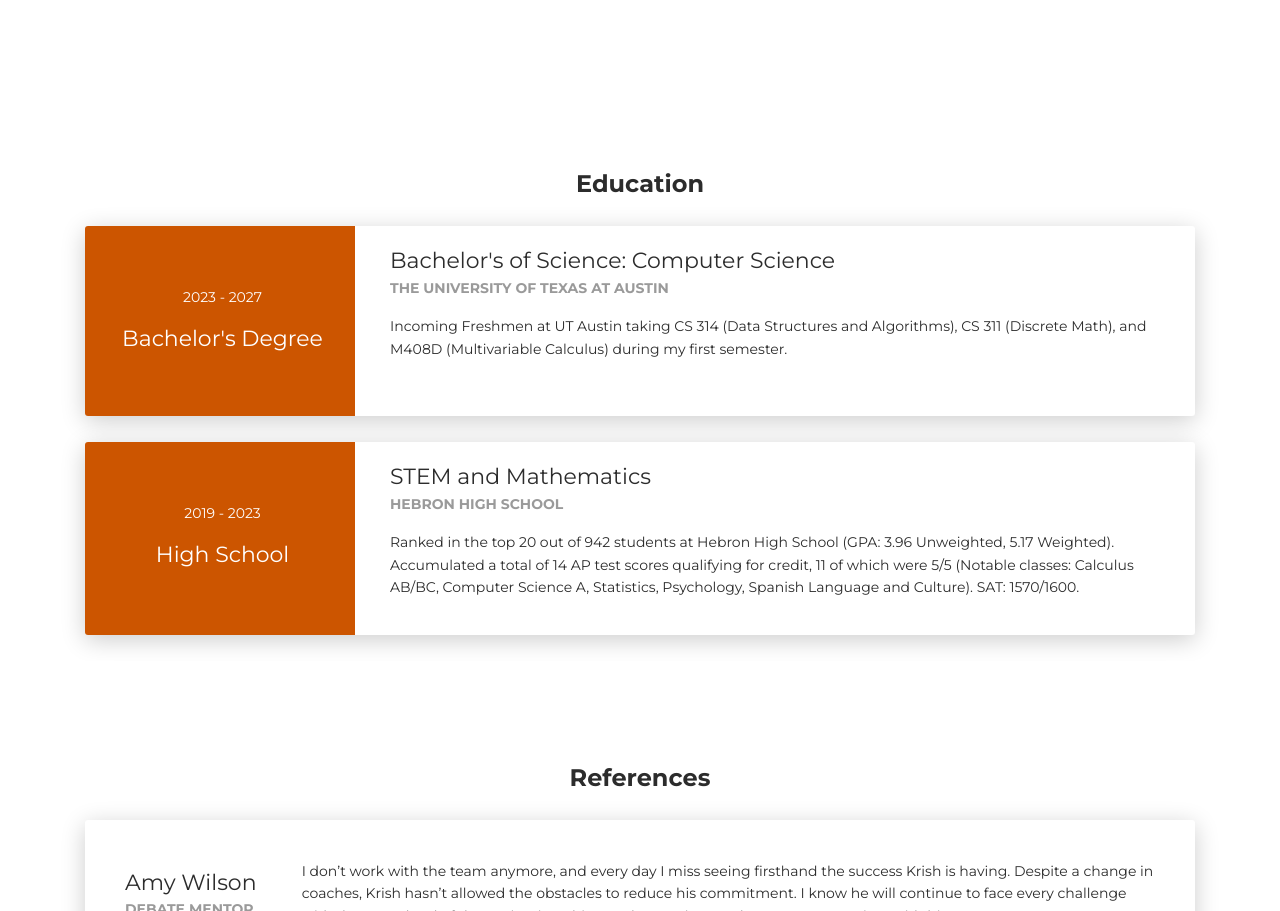
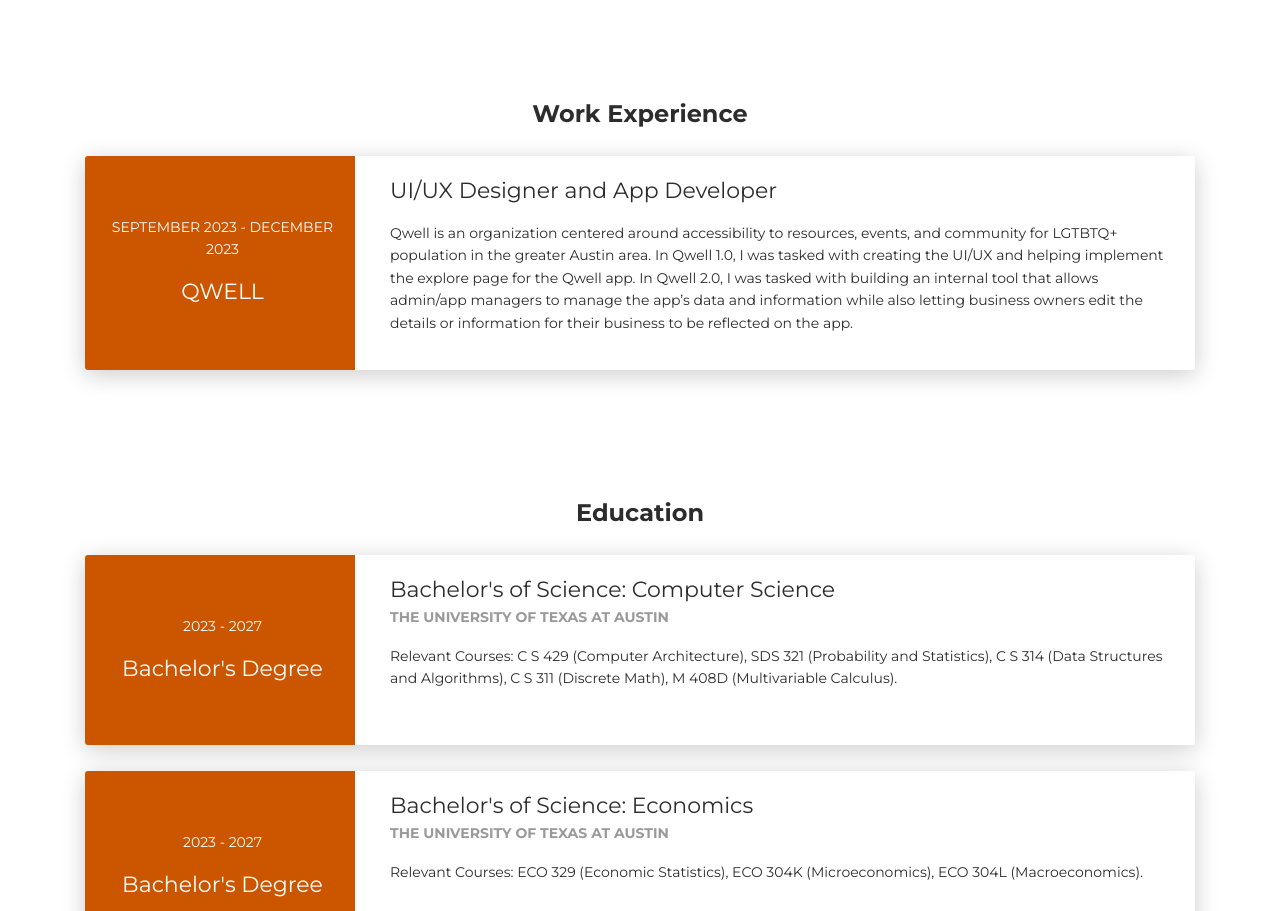
Before and after one commit to krishshah765/krishshah765.github.io, a plain HTML site: page index.html in a window 1280 px wide. Shown: the part 1889-2800 px from the top of the page. Drawn offline with Linux system fonts and the light colour scheme.

Commit message:
version 2.1

```diff
--- a/index.html
+++ b/index.html
@@ -59,7 +59,7 @@
         <div class="content-center">
           <div class="cc-profile-image"><a href="#"><img src="images/Longhorn.jpg" alt="Image"/></a></div>
           <div class="h2 title">Krish Shah</div>
-          <p class="category text-white">Computer Science student at UT Austin</p>
+          <p class="category text-white">Computer Science and Economics student at UT Austin</p>
         </div>
       </div>
       <div class="section">
@@ -77,7 +77,7 @@
         <div class="col-lg-6 col-md-12">
           <div class="card-body">
             <div class="h4 mt-0 title">About</div>
-            <p>Hello! My name is Krish Shah. I am a student at The University of Texas at Austin pursing a degree in Computer Science!</p>
+            <p>Hello! My name is Krish Shah. I am a student at The University of Texas at Austin pursing a dual-degree in Computer Science and Economics!</p>
             <p>With a blended background in Software Engineering, UI/UX design, and Visual Arts, I hope to delve into the field of Human-Computer Interaction.</p>
           </div>
         </div>
@@ -292,25 +292,29 @@
   </div>
 </div>
 <div class="section" id="experience">
-  <!-- <div class="container cc-experience">
+  <div class="container cc-experience">
     <div class="h4 text-center mb-4 title">Work Experience</div>
     <div class="card">
       <div class="row">
         <div class="col-md-3 bg-primary" data-aos="fade-right" data-aos-offset="50" data-aos-duration="500">
           <div class="card-body cc-experience-header">
-            <p>March 2016 - Present</p>
-            <div class="h5">CreativeM</div>
+            <p>September 2023 - December 2023</p>
+            <div class="h5">QWell</div>
           </div>
         </div>
         <div class="col-md-9" data-aos="fade-left" data-aos-offset="50" data-aos-duration="500">
           <div class="card-body">
-            <div class="h5">Front End Developer</div>
-            <p>Euismod massa scelerisque suspendisse fermentum habitant vitae ullamcorper magna quam iaculis, tristique sapien taciti mollis interdum sagittis libero nunc inceptos tellus, hendrerit vel eleifend primis lectus quisque cubilia sed mauris. Lacinia porta vestibulum diam integer quisque eros pulvinar curae, curabitur feugiat arcu vivamus parturient aliquet laoreet at, eu etiam pretium molestie ultricies sollicitudin dui.</p>
+            <div class="h5">UI/UX Designer and App Developer</div>
+            <p>Qwell is an organization centered around accessibility to resources, events, and community for LGTBTQ+ population in the greater Austin area.
+
+              In Qwell 1.0, I was tasked with creating the UI/UX and helping implement the explore page for the Qwell app.
+
+              In Qwell 2.0, I was tasked with building an internal tool that allows admin/app managers to manage the app’s data and information while also letting business owners edit the details or information for their business to be reflected on the app.</p>
           </div>
         </div>
       </div>
     </div>
-    <div class="card">
+    <!-- <div class="card">
       <div class="row">
         <div class="col-md-3 bg-primary" data-aos="fade-right" data-aos-offset="50" data-aos-duration="500">
           <div class="card-body cc-experience-header">
@@ -325,8 +329,8 @@
           </div>
         </div>
       </div>
-    </div>
-    <div class="card">
+    </div> -->
+    <!-- <div class="card">
       <div class="row">
         <div class="col-md-3 bg-primary" data-aos="fade-right" data-aos-offset="50" data-aos-duration="500">
           <div class="card-body cc-experience-header">
@@ -341,7 +345,7 @@
           </div>
         </div>
       </div>
-    </div>-->
+    </div> -->
   </div>
 </div>
 <div class="section">
@@ -359,7 +363,25 @@
           <div class="card-body">
             <div class="h5">Bachelor's of Science: Computer Science</div>
             <p class="category">The University of Texas at Austin</p>
-            <p>Incoming Freshmen at UT Austin taking CS 314 (Data Structures and Algorithms), CS 311 (Discrete Math), and M408D (Multivariable Calculus) during my first semester.</p>
+            <p>Relevant Courses: C S 429 (Computer Architecture), SDS 321 (Probability and Statistics), C S 314 (Data Structures and Algorithms),
+              C S 311 (Discrete Math), M 408D (Multivariable Calculus).</p>
+          </div>
+        </div>
+      </div>
+    </div>
+    <div class="card">
+      <div class="row">
+        <div class="col-md-3 bg-primary" data-aos="fade-right" data-aos-offset="50" data-aos-duration="500">
+          <div class="card-body cc-education-header">
+            <p>2023 - 2027</p>
+            <div class="h5">Bachelor's Degree</div>
+          </div>
+        </div>
+        <div class="col-md-9" data-aos="fade-left" data-aos-offset="50" data-aos-duration="500">
+          <div class="card-body">
+            <div class="h5">Bachelor's of Science: Economics</div>
+            <p class="category">The University of Texas at Austin</p>
+            <p>Relevant Courses: ECO 329 (Economic Statistics), ECO 304K (Microeconomics), ECO 304L (Macroeconomics).</p>
           </div>
         </div>
       </div>
```
